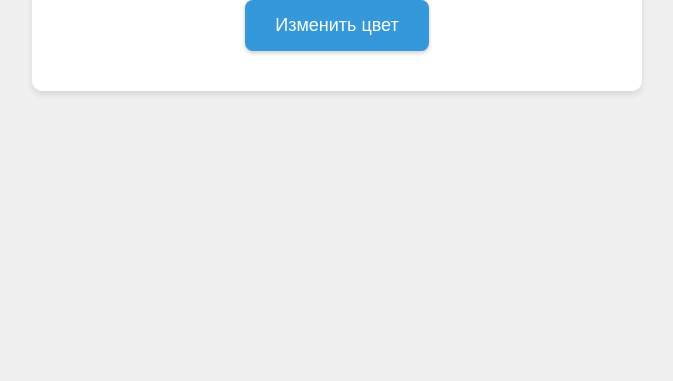
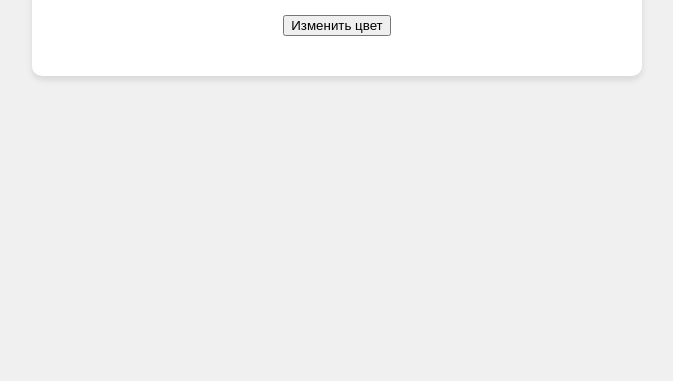
Before and after one commit to Horosho3063/web-project, a plain HTML site: page index.html in a window 1280 px wide. Shown: the part 419-800 px from the top of the page, without its empty margins (303-976 px from the left). Drawn offline with Linux system fonts and the light colour scheme.

Commit message:
Update index.html

```diff
--- a/index.html
+++ b/index.html
@@ -28,17 +28,7 @@
             margin-bottom: 30px;
         }
 
-        #colorButton {
-            padding: 15px 30px;
-            font-size: 18px;
-            border: none;
-            border-radius: 8px;
-            cursor: pointer;
-            background-color: #3498db;
-            color: white;
-            transition: all 0.3s ease;
-            box-shadow: 0 2px 4px rgba(0, 0, 0, 0.2);
-        }
+
 
         #colorButton:hover {
             transform: translateY(-2px);
```
